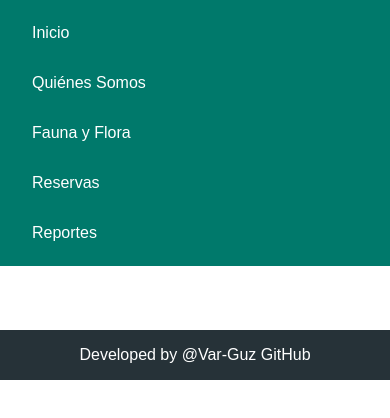
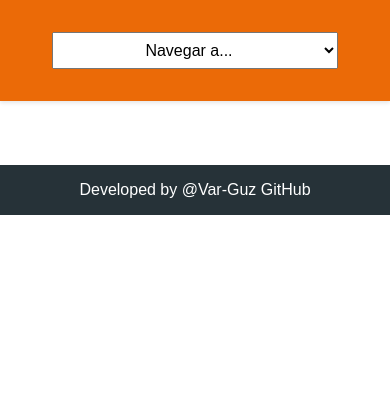
Before and after one commit to Var-Guz/proyecto-clase, a plain HTML site: page index.html in a window 390 px wide. Drawn offline with Linux system fonts and the light colour scheme.

Commit message:
cambio select nanvar
modificacion responsiva para la hamburguesa del select en moviles

```diff
--- a/index.html
+++ b/index.html
@@ -10,6 +10,8 @@
 
 <header class="header">
   <nav class="header__nav nav">
+
+    <!-- Menu para pantallas grandes -->
     <ul class="nav__menu">
       <li class="nav__item">
         <button class="nav__button" onclick="loadSection('inicio')">Inicio</button>
@@ -20,7 +22,6 @@
       <li class="nav__item">
         <button class="nav__button" onclick="loadSection('faunayflora')">Fauna y Flora</button>
       </li>
-
       <li class="nav__item">
         <button class="nav__button" onclick="loadSection('reservas')">Reservas</button>
       </li>
@@ -28,6 +29,17 @@
         <button class="nav__button" onclick="loadSection('reportes')">Reportes</button>
       </li>
     </ul>
+
+    <!-- Menu tipo select para pantallas pequeñas -->
+    <select class="nav__select" onchange="loadSection(this.value)">
+      <option value="">Navegar a...</option>
+      <option value="inicio">Inicio</option>
+      <option value="quienes">Quiénes Somos</option>
+      <option value="faunayflora">Fauna y Flora</option>
+      <option value="reservas">Reservas</option>
+      <option value="reportes">Reportes</option>
+    </select>
+
   </nav>
 </header>
 
--- a/scripts/main.js
+++ b/scripts/main.js
@@ -50,6 +50,9 @@ function loadSection(section) {
             <label for="personas">Número de personas:</label>
             <input type="number" id="personas" name="personas" min="1" required>
 
+            <label for="Numero Movil">Número de Movil:</label>
+            <input type="number" id="movil" name="movil" min="8" required>
+
             <button type="submit">Reservar</button>
           </form>
         </section>
--- a/styles/main.css
+++ b/styles/main.css
@@ -1,24 +1,31 @@
-/* Bloque: pagina */
+/* ===== Bloque: pagina ===== */
 .pagina {
   font-family: Arial, sans-serif;
+  max-width: auto; /**/
   margin: 0;
   padding: 0;
+  box-sizing: border-box;
 }
 
-/* Bloque: header */
+/* ===== Bloque: header ===== */
 .header {
-  background-color: #00796b;
+  background-color: #eb6a07;
   padding: 1rem;
   color: white;
+  text-align: center;
+  position: sticky;
+  top: 0;
+  z-index: 1000;
+  box-shadow: 0 2px 4px rgba(0, 0, 0, 0.1);
 }
 
-/* Elemento: header__nav (bloque nav) */
 .header__nav {
   max-width: 1200px;
   margin: 0 auto;
+  width: 100%;
 }
 
-/* Bloque: nav */
+/* ===== Bloque: nav ===== */
 .nav__menu {
   list-style: none;
   display: flex;
@@ -26,7 +33,6 @@
   padding: 0;
   margin: 0;
 }
-
 
 .nav__button {
   background: none;
@@ -42,13 +48,27 @@
   background-color: #004d40;
 }
 
-/* Bloque: contenido-principal */
-.contenido-principal {
-  padding: 2rem;
+/* Menu tipo select para cel */
+.nav__select {
+  display: none;
+  width: 100%;
+  padding: 0.5rem;
+  font-size: 1rem;
+  margin-top: 1rem;
 }
 
-/* Bloque: footer */
+/* ===== Bloque: contenido-principal ===== */
+.contenido-principal {
+  max-width: 100%o; /**/
+  margin: 0 auto;
+  padding: 2rem 1rem;
+  box-sizing: border-box;
+  text-align: center;
+}
+
+/* ===== Bloque: footer ===== */
 .footer {
+  max-width: auto; /**/
   background-color: #263238;
   color: white;
   text-align: center;
@@ -59,7 +79,7 @@
   margin: 0;
 }
 
-/* Cards para sección de reportes */
+/* ===== Bloque: reportes ===== */
 .reportes__cards {
   display: grid;
   grid-template-columns: repeat(auto-fit, minmax(180px, 1fr));
@@ -80,7 +100,7 @@
   transform: scale(1.05);
 }
 
-/* Formulario */
+/* ===== Bloque: reservas ===== */
 .reservas__form {
   display: flex;
   flex-direction: column;
@@ -110,10 +130,47 @@
   background-color: #004d40;
 }
 
-/* Responsive nav */
+/* ===== Bloque: faunayflora ===== */
+.faunayflora__titulo {
+  font-size: 2rem;
+  color: #00695c;
+}
+
+.faunayflora__descripcion {
+  margin-bottom: 1rem;
+}
+
+.faunayflora__galeria {
+  display: flex;
+  flex-wrap: wrap;
+  gap: 1rem;
+}
+
+.faunayflora__imagen {
+  width: 100%;
+  max-width: 300px;
+  border-radius: 8px;
+  object-fit: cover;
+}
+
+/* ===== Responsive ===== */
 @media (max-width: 768px) {
   .nav__menu {
+    display: none;
+
+  }
+
+  .header__nav {
+    display: flex;
     flex-direction: column;
-    align-items: flex-start;
+    align-items: center; /* Centra horizontalmente */
+  }
+
+  .nav__select {
+    display: block;
+    width: 80%;
+    max-width: 300px;
+    margin: 1rem auto;
+    text-align: center;
   }
 }
```
Lines whose indentation alone changed are shown as unchanged.
